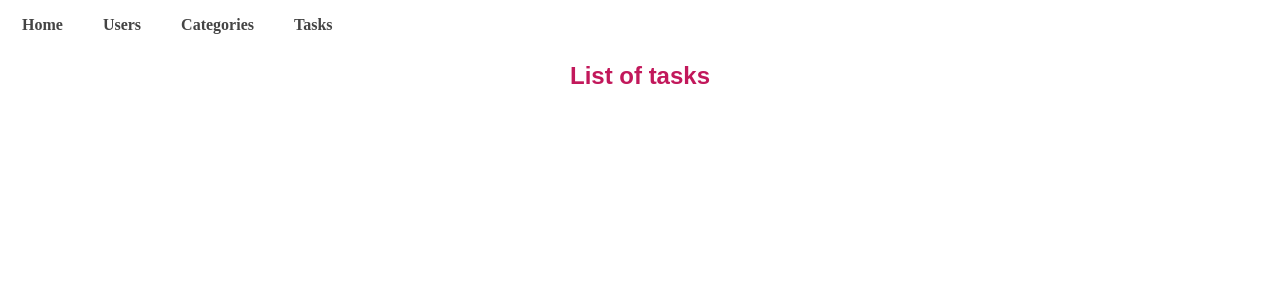
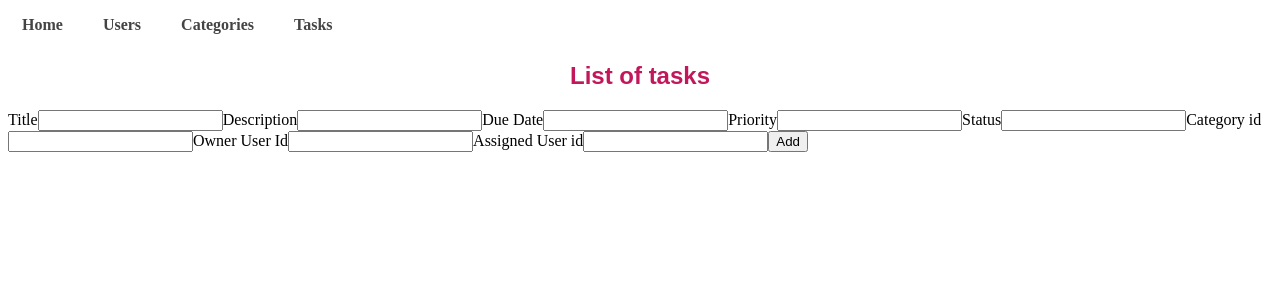
Before and after one commit to PIPetkova19/to-do-app-frontend, an Angular app: page /tasks in a window 1280 px wide. Shown: the top 300 px of the page. Built offline with nearby package versions, Linux system fonts and the light colour scheme; no server answers.

Commit message:
Add form for tasks

```diff
--- a/src/app/details/components/details.html
+++ b/src/app/details/components/details.html
@@ -20,18 +20,11 @@
 
   <hr>
 
-  <div>
-    <small>Category: {{ task.categoryId }}</small>
-  </div>
-
-  <div>
-    <small>Owner: {{ task.ownerUserId }}</small>
-  </div>
-
-  <div>
-    <small>Assigned: {{ task?.assignedUserId}}</small>
-  </div>
-
+  <span> {{ task.category.title }}</span>
+  <span>{{ task.ownerUser.fullName }}</span>
+  @if(task.assignedUser){
+    <span>Assigned: {{ task.assignedUser.fullName }}</span>
+  }
 }
 @else{
   <div>
--- a/src/app/task/components/task.html
+++ b/src/app/task/components/task.html
@@ -1,18 +1,55 @@
 <h2>List of tasks</h2>
+
+<form [formGroup]="applyForm" (ngSubmit)="submitApp()">
+<label for="title">Title</label>
+<input id="title" type="text" formControlName="title">
+
+
+<label for="description">Description</label>
+<input id="description" type="text" formControlName="description">
+
+
+<label for="dueDate">Due Date</label>
+<input id="dueDate" type="text" formControlName="dueDate">
+
+<label for="priority">Priority</label>
+<input id="priority" type="text" formControlName="priority">
+
+
+<label for="status">Status</label>
+<input id="status" type="text" formControlName="status">
+
+
+<label for="categoryId">Category id</label>
+<input id="categoryId" type="text" formControlName="categoryId">
+
+<label for="ownerUserId">Owner User Id</label>
+<input id="ownerUserId" type="text" formControlName="ownerUserId">
+
+<label for="assignedUserId">Assigned User id</label>
+<input id="assignedUserId" type="text" formControlName="assignedUserId">
+<button type="submit">Add</button>
+</form>
 
 <ul>
   @for(task of tasks; track task.id){
   <li>
 
-    <h3>{{ task.title }}</h3>
+    <h3>Title: {{ task.title }}</h3>
 
-    <p>{{ task.description }}</p>
+    <p>Description: {{ task.description }}</p>
 
-    <span> {{ task.dueDate }}</span>
-    <span>{{ task.priority }}</span>
-    <span> {{ task.status }}</span>
+    <span>Due Date: {{ task.dueDate }}</span>
+    <span>Priority: {{ task.priority }}</span>
+    <span>Status: {{ task.status }}</span>
 
-      <a [routerLink]="['/details', task.id]">
+      <span>Category:  {{ task.category.title }}</span>
+  <span>Owner: {{ task.ownerUser.fullName }}</span>
+  @if(task.assignedUser){
+    <span>Assigned: {{ task.assignedUser.fullName }}</span>
+  }
+
+    <a [routerLink]="['/details', task.id]">
   See more
 </a>
   </li>
--- a/src/app/task/components/task.ts
+++ b/src/app/task/components/task.ts
@@ -2,21 +2,35 @@ import { Component, OnInit, ChangeDetectorRef } from '@angular/core';
 import { CommonModule } from '@angular/common';
 import { TaskService } from '../services/task';
 import { Router,RouterLink } from '@angular/router';
+import { FormControl,FormGroup,ReactiveFormsModule } from '@angular/forms';
+import { Priority } from '../../models/enums/priority';
+import { Status } from '../../models/enums/status';
 import { Task } from '../../models/task';
 
 @Component({
   selector: 'app-task',
   standalone: true,
-  imports: [CommonModule, RouterLink],
+  imports: [CommonModule, RouterLink, ReactiveFormsModule],
   templateUrl: './task.html',
   styleUrl: './task.css',
 })
 
 export class TaskComponent  implements OnInit{
- tasks: Task[] = [];
+
+ tasks: Task[]=[];
+
+  applyForm=new FormGroup({
+    title: new FormControl(''),
+    description: new FormControl(''),
+    dueDate: new FormControl(''),
+    priority: new FormControl(''),
+    status: new FormControl(''),
+    categoryId: new FormControl(''),
+    ownerUserId: new FormControl(''),
+    assignedUserId: new FormControl('')
+  });
 
   constructor(private service: TaskService, private cdr: ChangeDetectorRef,private router: Router) {}
-
 
   goToDetails(id: number): void{
     this.router.navigate(['/details', id]);
@@ -33,4 +47,37 @@ export class TaskComponent  implements OnInit{
       }
     });
 }
+
+
+submitApp() {
+  const value = this.applyForm.value;
+
+  const task: any = {
+    title: value.title ?? '',
+    description: value.description ?? '',
+    dueDate: value.dueDate ?? '',
+    priority: value.priority as Priority,
+    status: value.status as Status,
+    categoryId: Number(value.categoryId),
+    ownerUserId: Number(value.ownerUserId),
+  };
+
+  if (value.assignedUserId) {
+    task.assignedUserId = Number(value.assignedUserId);
+  }
+
+  this.service.submitApp(task).subscribe({
+    next: () => {
+      this.service.getTasks().subscribe({
+        next: (data) => {
+          this.tasks = data;
+          this.applyForm.reset();
+          this.cdr.detectChanges();
+        },
+        error: (err) => console.error(err)
+      });
+    },
+    error: (err) => console.error(err)
+  });
 }
+}
--- a/src/app/task/services/task.ts
+++ b/src/app/task/services/task.ts
@@ -2,6 +2,8 @@ import { Injectable } from '@angular/core';
 import { HttpClient } from '@angular/common/http';
 import { Task } from '../../models/task';
 import { Observable } from 'rxjs';
+import { Priority } from '../../models/enums/priority';
+import { Status } from '../../models/enums/status';
 
 @Injectable({
   providedIn: 'root',
@@ -19,4 +21,8 @@ getTasks(): Observable<Task[]>{
 getTaskById(id: number):  Observable<Task> {
     return this.http.get<Task>(`${this.apiUrl}/${id}`);
 }
+
+submitApp(task: Task): Observable<Task> {
+  return this.http.post<Task>(this.apiUrl, task);
 }
+}
```
Also changed, not shown: src/app/models/task.ts (+7 -5 lines).
